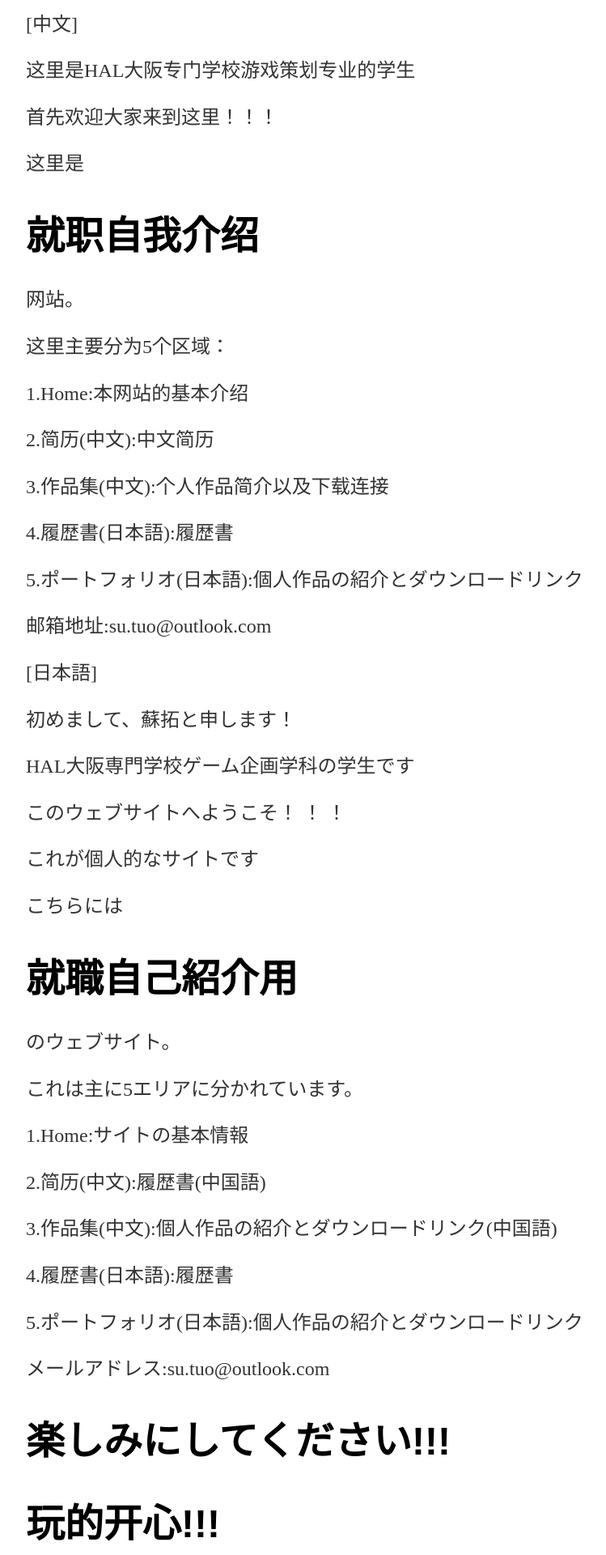
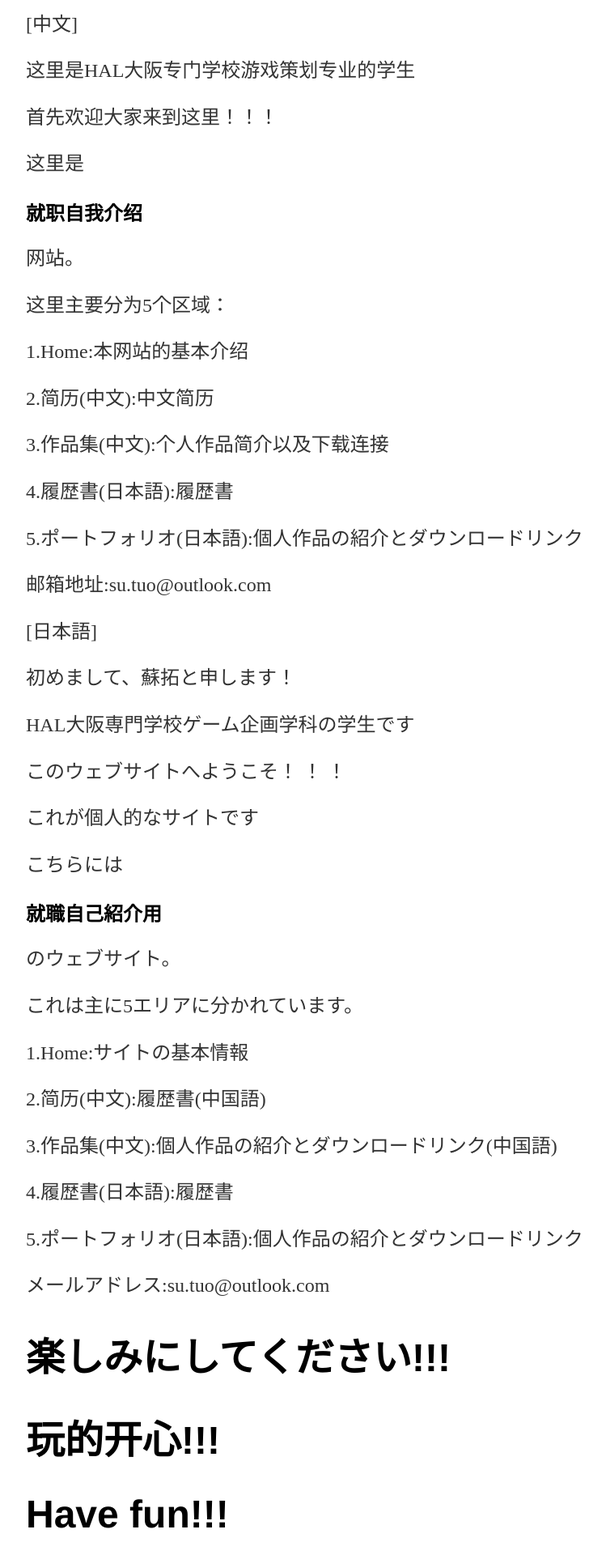
Before and after one commit to SotakuStudio/SotakuStudio.github.io, a Jekyll site: the page built from index.html, in a window 1280 px wide. Shown: the part 409-2329 px from the top of the page at 81% size, without its empty margins (160-909 px from the left). Built offline with Jekyll 4.4.1, drawn with Linux system fonts in a browser that asks for light colours.

```diff
--- a/index.html
+++ b/index.html
@@ -9,7 +9,9 @@ title: GameDesigner Sotaku, HAL Osaka
     <p>[中文]</p>
     <p>这里是HAL大阪专门学校游戏策划专业的学生</p>
     <p>首先欢迎大家来到这里！！！</p>
-    <p>这里是</p><h1>就职自我介绍</h1><p>网站。</p>
+    <p>这里是</p>
+    <h2>就职自我介绍</h2>
+    <p>网站。</p>
     <p>这里主要分为5个区域：</p>
     <p>1.Home:本网站的基本介绍</p>
     <p>2.简历(中文):中文简历</p>
@@ -22,7 +24,7 @@ title: GameDesigner Sotaku, HAL Osaka
     <p>HAL大阪専門学校ゲーム企画学科の学生です</p>
     <p>このウェブサイトへようこそ！ ！ ！</p>
     <p>これが個人的なサイトです</p>
-    <p>こちらには</p><h1>就職自己紹介用</h1><p>のウェブサイト。</p>
+    <p>こちらには</p><h2>就職自己紹介用</h2><p>のウェブサイト。</p>
     <p>これは主に5エリアに分かれています。</p>
     <p>1.Home:サイトの基本情報</p>
     <p>2.简历(中文):履歴書(中国語)</p>
```
